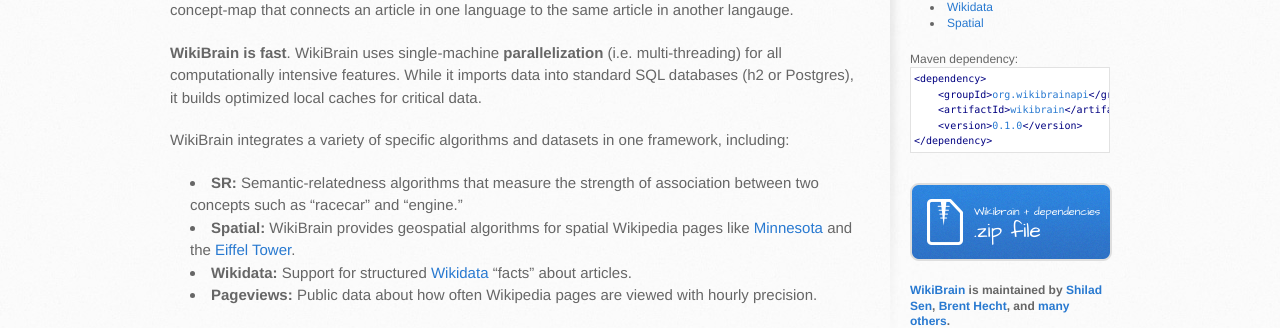
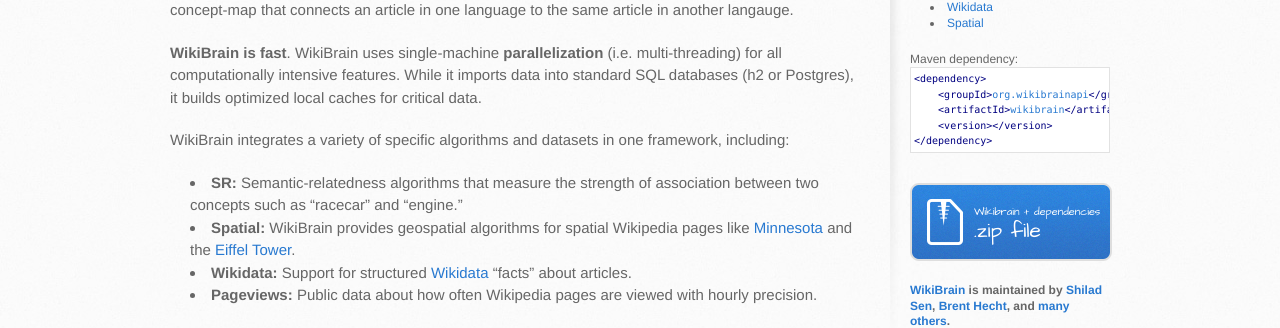
Before and after one commit to shilad/wikibrain, a Jekyll site: the page built from index.md, in a window 1280 px wide. Shown: the part 374-702 px from the top of the page. Built offline with Jekyll 4.4.1, drawn with Linux system fonts in a browser that asks for light colours; nearby versions of some CDN libraries; Markdown is read by kramdown in place of the engine named in the settings; some of the changed lines change nothing that is shown.

Commit message:
Update _config.yml

```diff
--- a/_config.yml
+++ b/_config.yml
@@ -7,5 +7,4 @@
     scope:
       path: "" # empty string for all files
     values:
-      latest-version: 0.1.0
-      layout: default
+      latestversion: 0.1.0
```
